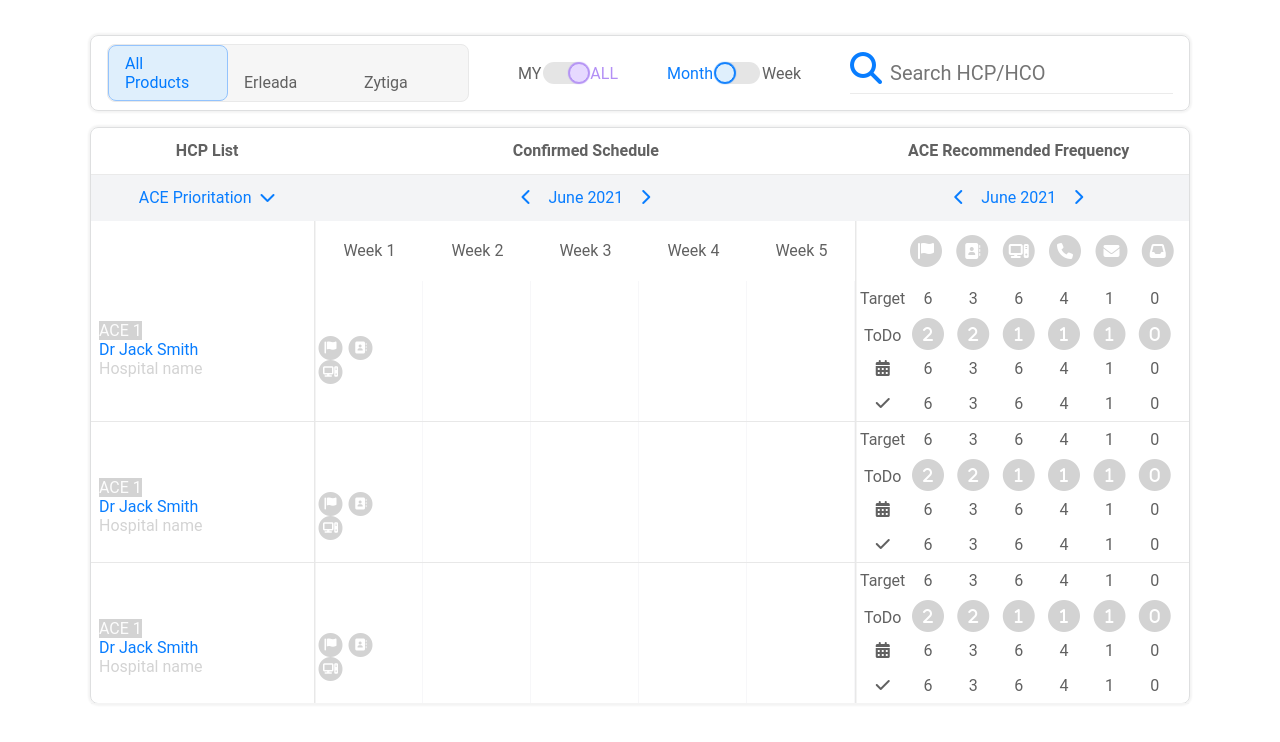
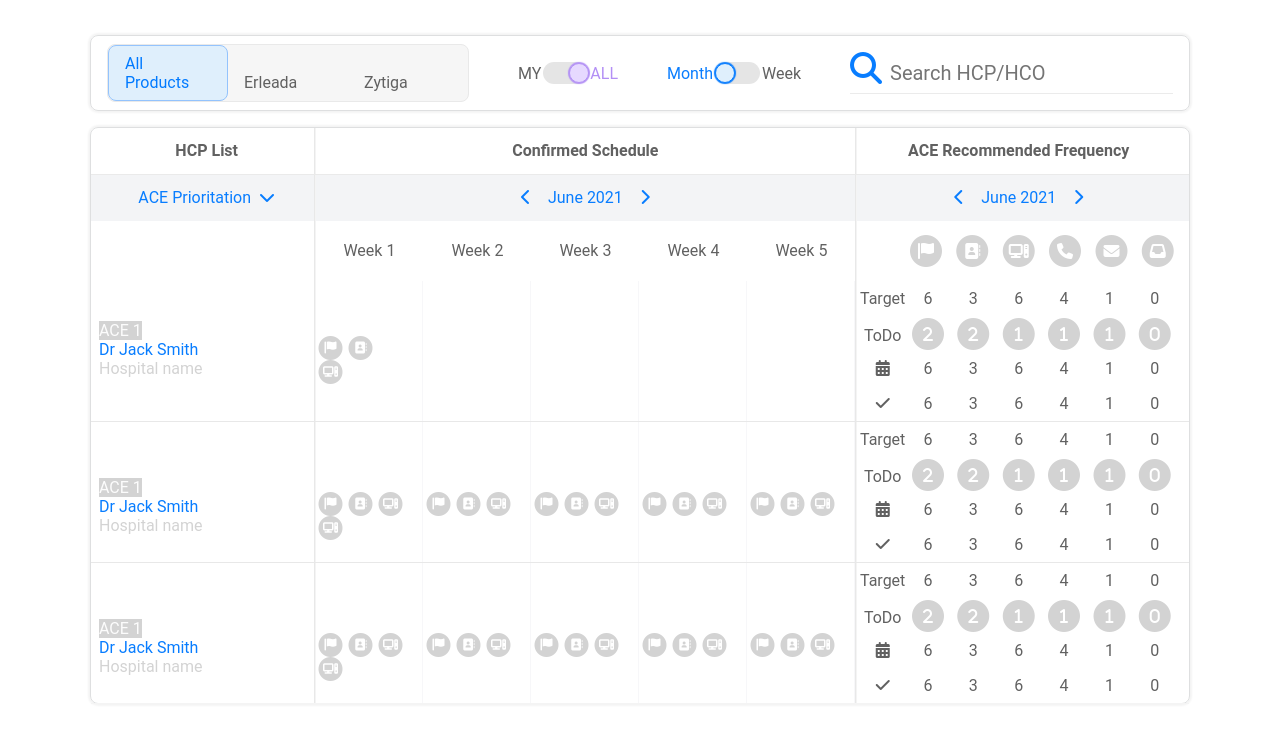
Before and after one commit to Gxerxes/angular-leon-calendar, an Angular app: page / in a window 1280 px wide. Shown: the top 742 px of the page. Built offline with nearby package versions, Linux system fonts and the light colour scheme.

Commit message:
3 files modified

```diff
--- a/src/app/product-list/product-list.component.css
+++ b/src/app/product-list/product-list.component.css
@@ -74,15 +74,19 @@ input {
   line-height: 30px;
 }
 
+.title-container div {
+  padding: 8px 0;
+}
+
 .table-head {
-  padding: 8px;
+  padding: 0 8px;
   font-weight: bold;
   border-bottom: 1px solid #eaeaea;
   box-shadow: 0 1px #f4f4f4;
 }
 
 .calendar-head {
-  padding: 8px;
+  padding: 0 8px;
   background-color: #f3f4f6;
 }
 
--- a/src/app/product-list/product-list.component.html
+++ b/src/app/product-list/product-list.component.html
@@ -42,16 +42,16 @@
   </div>
   <div class="calender-container">
     <div class="title-container table-head">
-      <div>HCP List</div>
-      <div>Confirmed Schedule</div>
+      <div class="grid">HCP List</div>
+      <div class="grid">Confirmed Schedule</div>
       <div>ACE Recommended Frequency</div>
     </div>
     <div class="title-container calendar-head">
-      <div>
+      <div class="grid">
         <span style="margin-right: 8px;">ACE Prioritation</span>
         <i class="fa-solid fa-chevron-down calender-arrow"></i>
       </div>
-      <div>
+      <div class="grid">
         <i class="fa-solid fa-chevron-left calender-arrow"></i>
         <span class="month-year">June 2021</span>
         <i class="fa-solid fa-chevron-right calender-arrow"></i>
--- a/src/app/week/week.component.html
+++ b/src/app/week/week.component.html
@@ -17,6 +17,10 @@
             <i class="fa-solid fa-circle fa-stack-2x"></i>
             <i class="fa-solid fa-address-book fa-stack-1x fa-inverse"></i>
           </span>
+          <span class="fa-stack small">
+            <i class="fa-solid fa-circle fa-stack-2x"></i>
+            <i class="fa-solid fa-computer fa-stack-1x fa-inverse"></i>
+          </span>
         </div>
         <div class="week-icon week-icon-2">
           <span class="fa-stack small">
@@ -29,28 +33,80 @@
     <div>
       <!-- <div class="week-title">Week 2</div> -->
       <div class="week-column">
-        <div class="week-icon-1"></div>
+        <div class="week-icon-1">
+          <span class="fa-stack small">
+            <i class="fa-solid fa-circle fa-stack-2x"></i>
+            <i class="fa-solid fa-flag fa-stack-1x fa-inverse"></i>
+          </span>
+          <span class="fa-stack small">
+            <i class="fa-solid fa-circle fa-stack-2x"></i>
+            <i class="fa-solid fa-address-book fa-stack-1x fa-inverse"></i>
+          </span>
+          <span class="fa-stack small">
+            <i class="fa-solid fa-circle fa-stack-2x"></i>
+            <i class="fa-solid fa-computer fa-stack-1x fa-inverse"></i>
+          </span>
+        </div>
         <div class="week-icon-2"></div>
       </div>
     </div>
     <div>
       <!-- <div class="week-title">Week 3</div> -->
       <div class="week-column">
-        <div class="week-icon-1"></div>
+        <div class="week-icon-1">
+          <span class="fa-stack small">
+            <i class="fa-solid fa-circle fa-stack-2x"></i>
+            <i class="fa-solid fa-flag fa-stack-1x fa-inverse"></i>
+          </span>
+          <span class="fa-stack small">
+            <i class="fa-solid fa-circle fa-stack-2x"></i>
+            <i class="fa-solid fa-address-book fa-stack-1x fa-inverse"></i>
+          </span>
+          <span class="fa-stack small">
+            <i class="fa-solid fa-circle fa-stack-2x"></i>
+            <i class="fa-solid fa-computer fa-stack-1x fa-inverse"></i>
+          </span>
+        </div>
         <div class="week-icon-2"></div>
       </div>
     </div>
     <div>
       <!-- <div class="week-title">Week 4</div> -->
       <div class="week-column">
-        <div class="week-icon-1"></div>
+        <div class="week-icon-1">
+          <span class="fa-stack small">
+            <i class="fa-solid fa-circle fa-stack-2x"></i>
+            <i class="fa-solid fa-flag fa-stack-1x fa-inverse"></i>
+          </span>
+          <span class="fa-stack small">
+            <i class="fa-solid fa-circle fa-stack-2x"></i>
+            <i class="fa-solid fa-address-book fa-stack-1x fa-inverse"></i>
+          </span>
+          <span class="fa-stack small">
+            <i class="fa-solid fa-circle fa-stack-2x"></i>
+            <i class="fa-solid fa-computer fa-stack-1x fa-inverse"></i>
+          </span>
+        </div>
         <div class="week-icon-2"></div>
       </div>
     </div>
     <div>
       <!-- <div class="week-title">Week 5</div> -->
       <div class="week-column">
-        <div class="week-icon-1"></div>
+        <div class="week-icon-1">
+          <span class="fa-stack small">
+            <i class="fa-solid fa-circle fa-stack-2x"></i>
+            <i class="fa-solid fa-flag fa-stack-1x fa-inverse"></i>
+          </span>
+          <span class="fa-stack small">
+            <i class="fa-solid fa-circle fa-stack-2x"></i>
+            <i class="fa-solid fa-address-book fa-stack-1x fa-inverse"></i>
+          </span>
+          <span class="fa-stack small">
+            <i class="fa-solid fa-circle fa-stack-2x"></i>
+            <i class="fa-solid fa-computer fa-stack-1x fa-inverse"></i>
+          </span>
+        </div>
         <div class="week-icon-2"></div>
       </div>
     </div>
```
